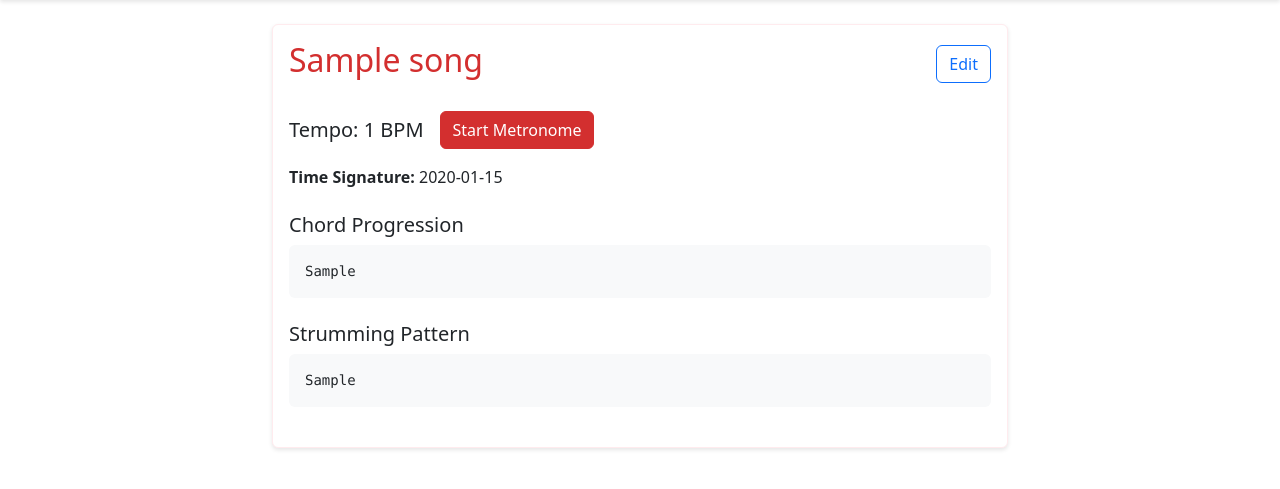
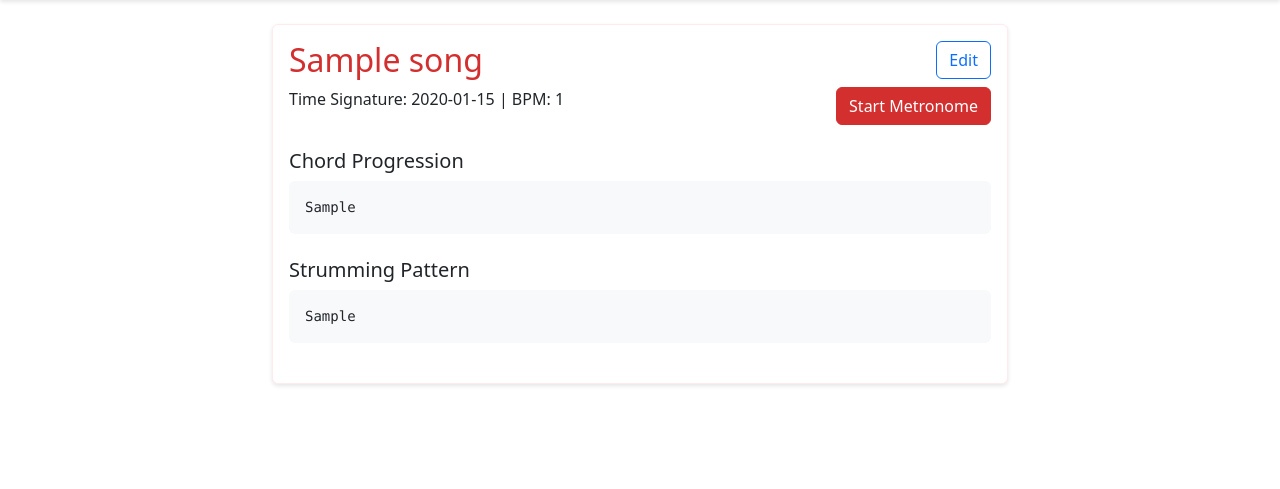
Before and after one commit to stevencoutts/guitar-webapp, a Flask app: page /song/1 in a window 1280 px wide. Shown: the part 56-545 px from the top of the page. Run offline with Flask 3, Linux system fonts and the light colour scheme; a user stored in the database is signed in; tables that the repository leaves empty hold one stand-in row (values such as "Sample post"); some libraries are stand-ins or nearby versions.

Commit message:
move the start metronome button to the right hand side under the edit menu

```diff
--- a/templates/view_song.html
+++ b/templates/view_song.html
@@ -5,19 +5,17 @@
     <div class="col-md-8">
         <div class="card">
             <div class="card-body">
-                <div class="d-flex justify-content-between align-items-center mb-4">
-                    <h2 class="card-title">{{ song.title }}</h2>
-                    <a href="{{ url_for('edit_song', song_id=song.id) }}" class="btn btn-outline-primary">Edit</a>
-                </div>
-
-                <div class="mb-4">
-                    <div class="d-flex align-items-center mb-3">
-                        <h5 class="mb-0 me-3">Tempo: {{ song.bpm }} BPM</h5>
-                        <button id="metronomeButton" class="btn btn-primary" onclick="toggleMetronome()">
+                <div class="d-flex justify-content-between align-items-start mb-4">
+                    <div>
+                        <h2 class="card-title">{{ song.title }}</h2>
+                        <p class="mb-1">Time Signature: {{ song.time_signature }} | BPM: {{ song.bpm }}</p>
+                    </div>
+                    <div class="text-end">
+                        <a href="{{ url_for('edit_song', song_id=song.id) }}" class="btn btn-outline-primary mb-2">Edit</a>
+                        <button id="metronomeButton" class="btn btn-primary d-block w-100" onclick="toggleMetronome()">
                             Start Metronome
                         </button>
                     </div>
-                    <p><strong>Time Signature:</strong> {{ song.time_signature }}</p>
                 </div>
 
                 <div class="mb-4">
```
